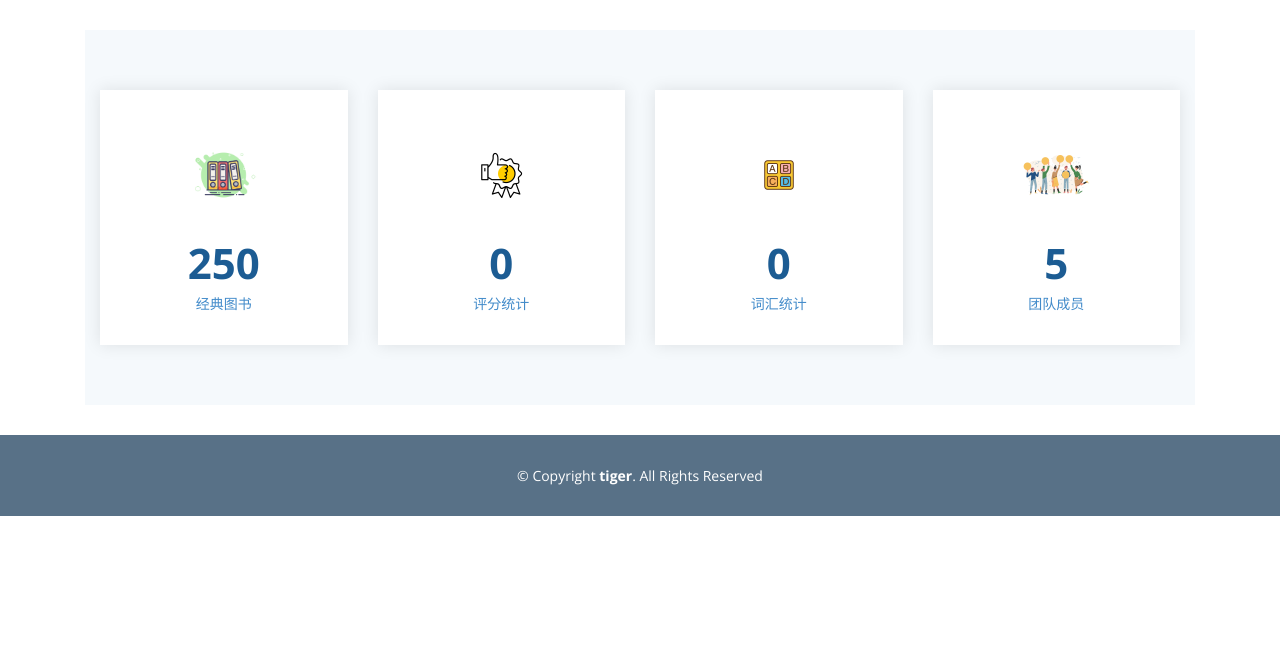
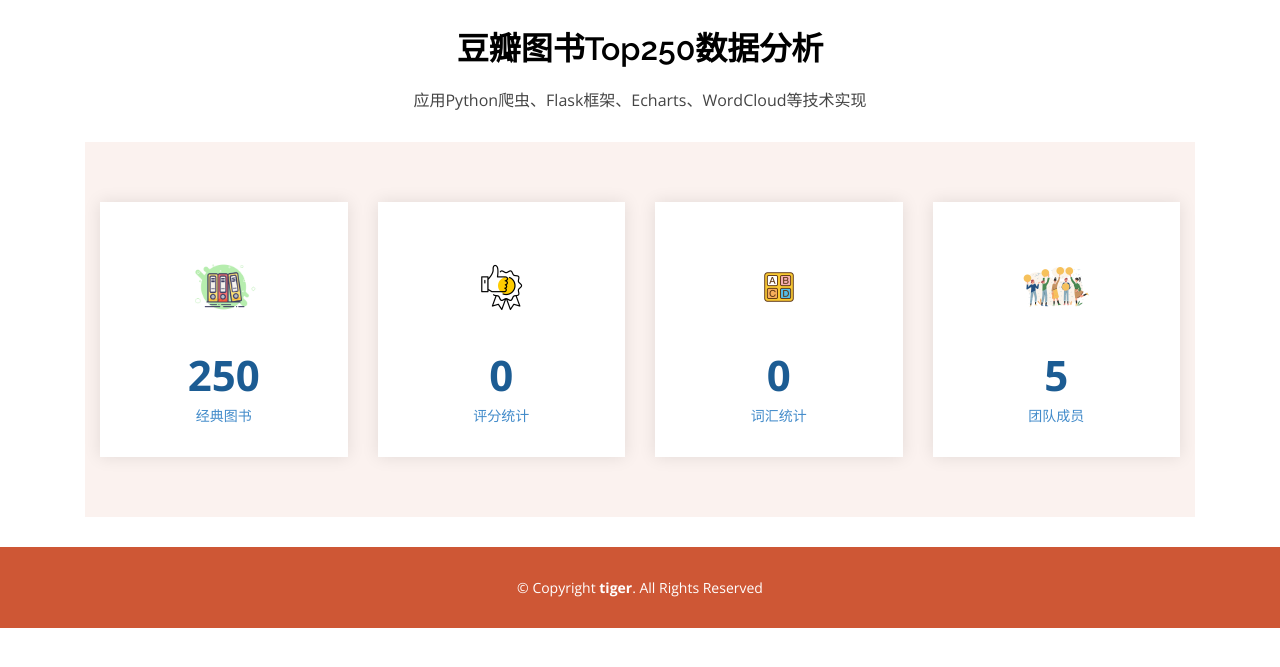
Before and after one commit to xj233233/-, a Flask app: page / in a window 1280 px wide. Shown: the part 70-737 px from the top of the page. Run offline with Flask 3, Linux system fonts and the light colour scheme; some libraries are stand-ins or nearby versions.

Commit message:
前端界面优化（颜色）

```diff
--- a/static/assets/css/style.css
+++ b/static/assets/css/style.css
@@ -512,7 +512,8 @@ section {
 }
 
 .section-bg {
-  background-color: #f5f9fc;
+  background-color: #fbf2ef;
+
 }
 
 .section-title1 {
@@ -533,7 +534,7 @@ section {
   font-weight: 600;
   margin-bottom: 20px;
   padding-bottom: 0;
-  color: #5c768d;
+  color: #000000;
 }
 
 .section-title p {
@@ -1219,7 +1220,7 @@ section {
 }
 
 #footer {
-  background: #587187;
+  background:#ce5735;
   padding: 0 0 30px 0;
   color: #fff;
   font-size: 14px;
--- a/templates/index.html
+++ b/templates/index.html
@@ -100,13 +100,13 @@
     <section id="team" class="team">
       <div class="container">
 
-{#        <div class="section-title" >#}
-{#          <h2>豆瓣图书Top250数据分析</h2>#}
-{#          <p>应用Python爬虫、Flask框架、Echarts、WordCloud等技术实现</p>#}
-{#        </div>#}
+       <div class="section-title" >
+          <h2>豆瓣图书Top250数据分析</h2>
+          <p>应用Python爬虫、Flask框架、Echarts、WordCloud等技术实现</p>
+        </div>
 
         <!-- ======= Counts Section ======= -->
-    <section class="counts section-bg">
+    <section class="counts section-bg" >
       <div class="container">
 
         <div class="row">
```
Also changed, not shown: templates/book.html (+7 -5 lines), static/assets/vendor/bootstrap/css/bootstrap.css.
